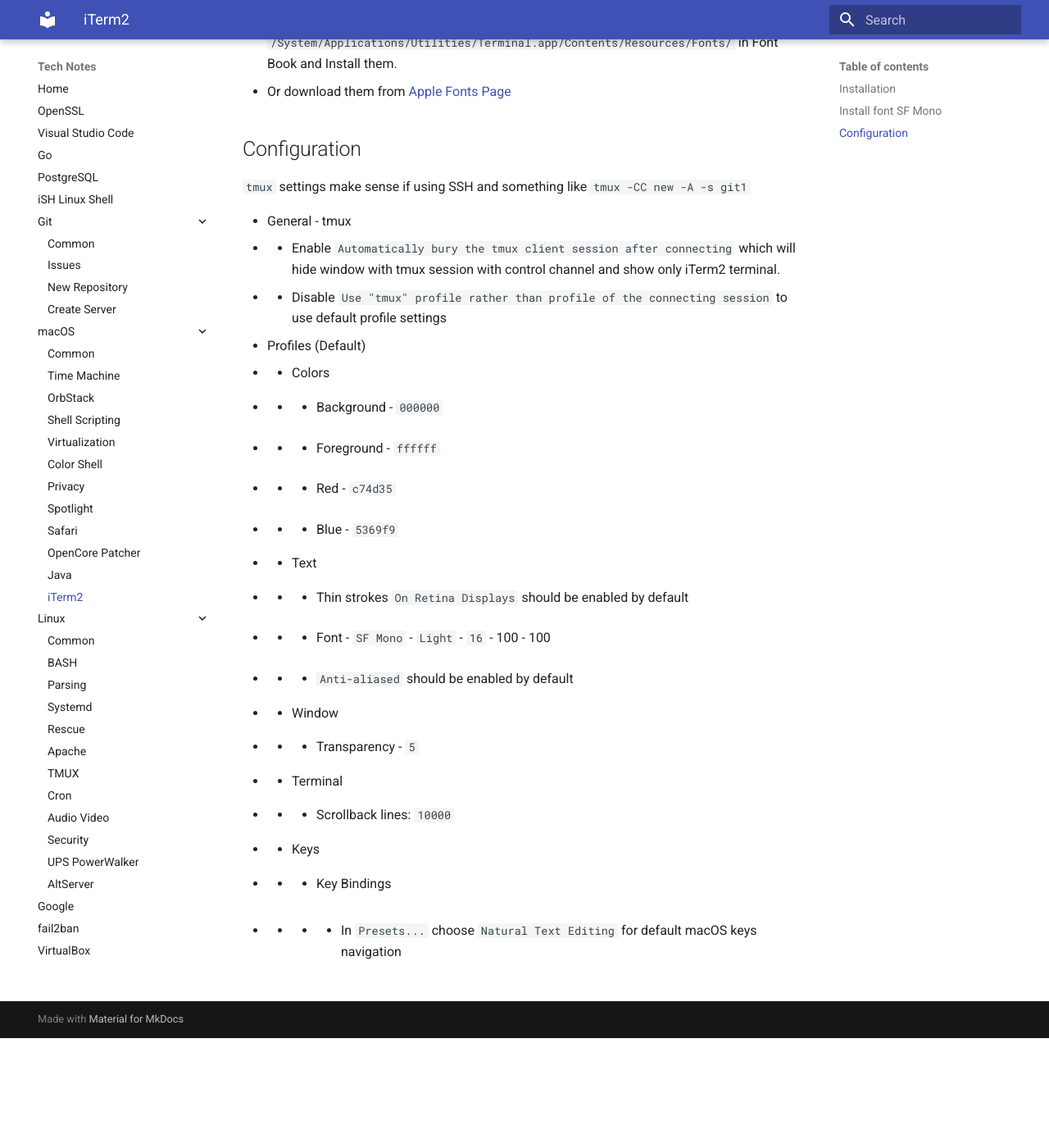
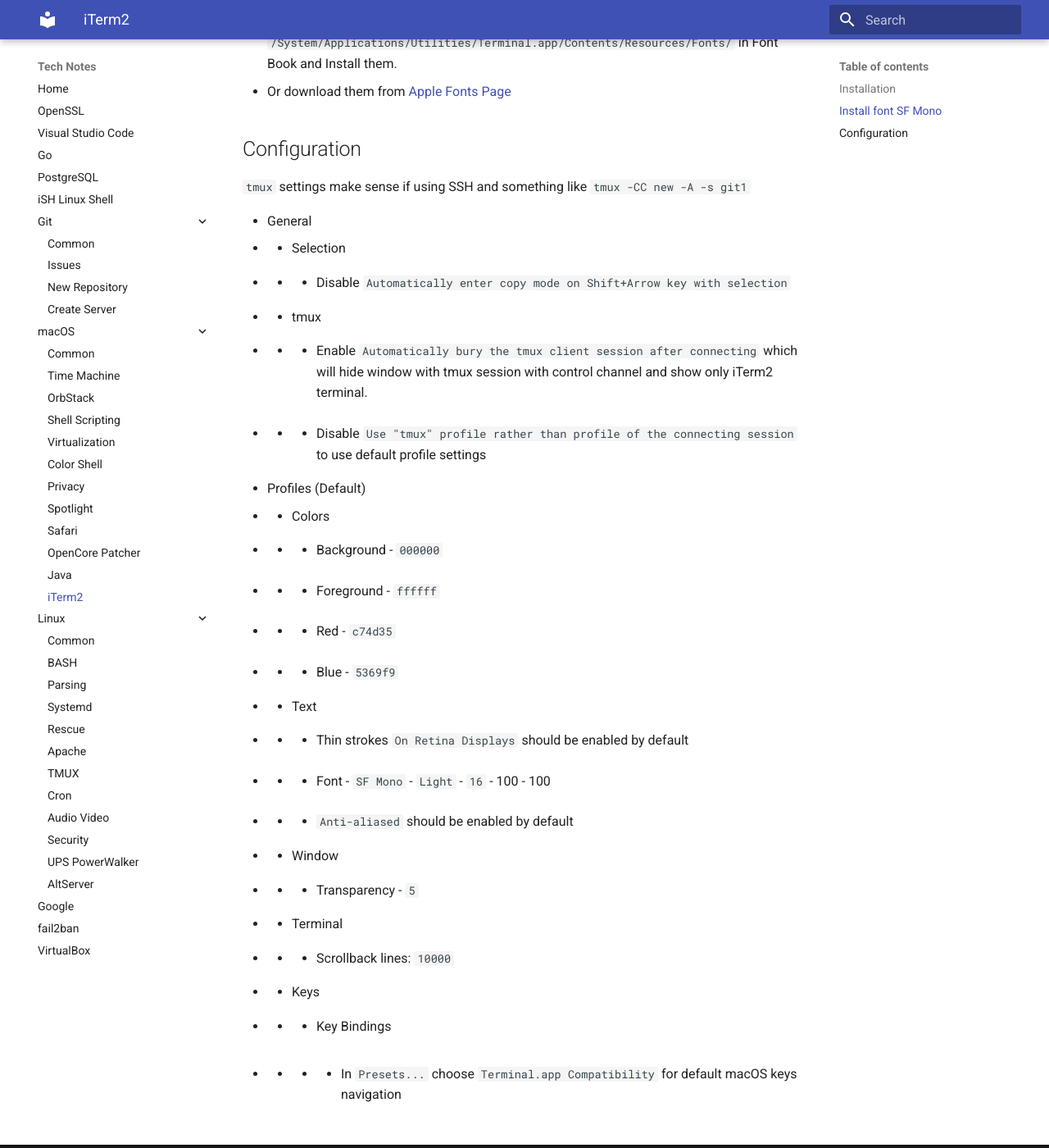
Before and after one commit to jorycz/technotes, an MkDocs documentation site: the page built from docs/macOS/macOS-iTerm2.md, in a window 1280 px wide and 1400 px high, scrolled down 367 px. Shown: the whole window at 82% size. Built offline with MkDocs 1.6.1 and Material for MkDocs 9.7.7, drawn with Linux system fonts in a browser that asks for light colours; before the commit the page ends 1633 px from its top, so only the background shows below that.

Commit message:
iTerm2 settings

```diff
--- a/docs/macOS/macOS-iTerm2.md
+++ b/docs/macOS/macOS-iTerm2.md
@@ -14,9 +14,12 @@
 
 `tmux` settings make sense if using SSH and something like `tmux -CC new -A -s git1`
 
-* General - tmux
-* * Enable `Automatically bury the tmux client session after connecting` which will hide window with tmux session with control channel and show only iTerm2 terminal.
-* * Disable `Use "tmux" profile rather than profile of the connecting session` to use default profile settings
+* General
+* * Selection
+* * * Disable `Automatically enter copy mode on Shift+Arrow key with selection`
+* * tmux
+* * * Enable `Automatically bury the tmux client session after connecting` which will hide window with tmux session with control channel and show only iTerm2 terminal.
+* * * Disable `Use "tmux" profile rather than profile of the connecting session` to use default profile settings
 
 * Profiles (Default)
 * * Colors
@@ -34,4 +37,4 @@
 * * * Scrollback lines: `10000`
 * * Keys
 * * * Key Bindings
-* * * * In `Presets...` choose `Natural Text Editing` for default macOS keys navigation
+* * * * In `Presets...` choose `Terminal.app Compatibility` for default macOS keys navigation
```
